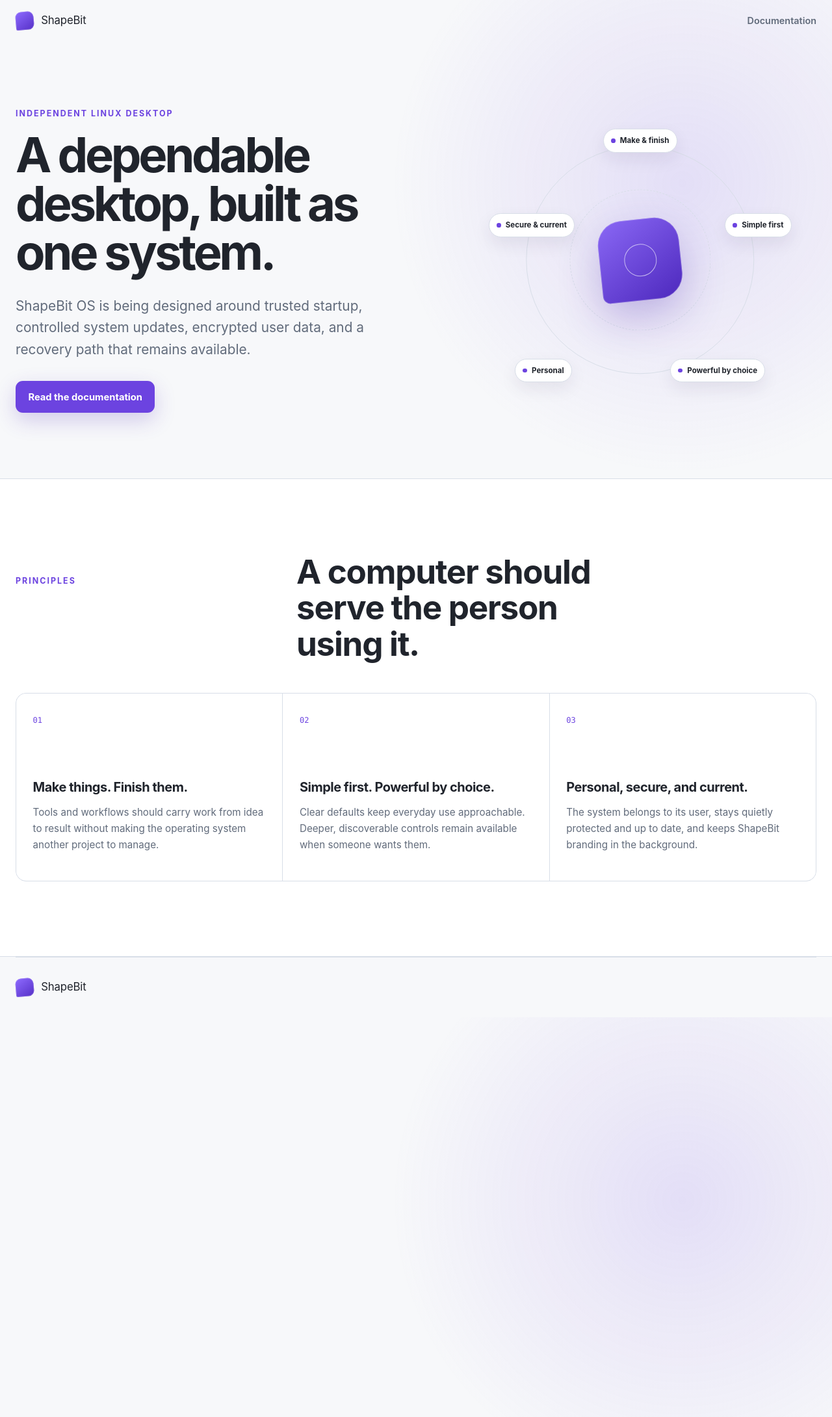
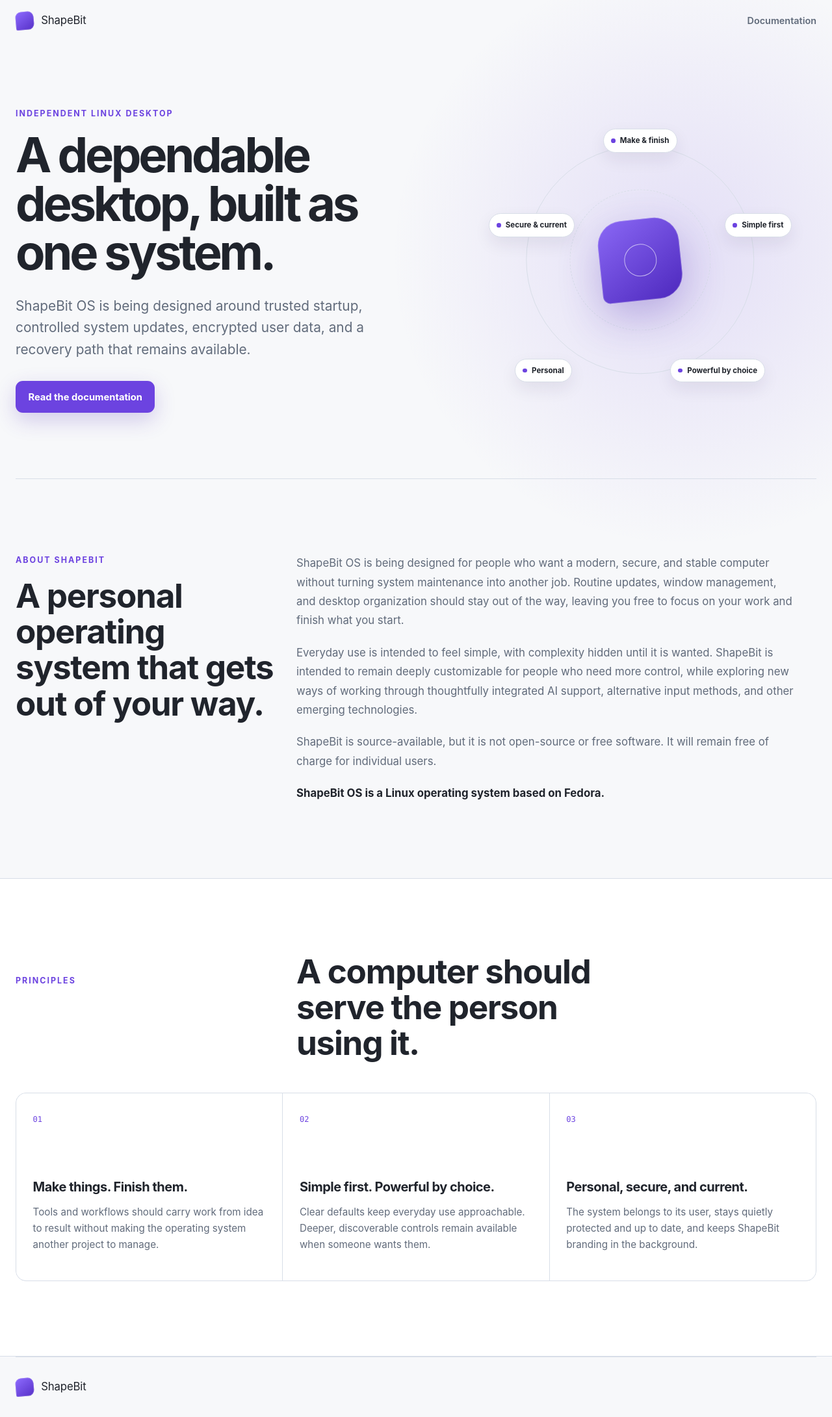
Before and after one commit to shapebit-software/docs, a Jekyll site: the page built from index.html, in a window 1280 px wide. Shown: the whole page at 65% size. Built offline with Jekyll 4.4.1, drawn with Linux system fonts in a browser that asks for light colours.

Commit message:
Update menu and landing page

```diff
--- a/_layouts/default.html
+++ b/_layouts/default.html
@@ -22,7 +22,7 @@
         <nav aria-label="Documentation navigation">
           <a class="nav-link{% if page.url == '/docs/' %} active{% endif %}" href="{{ '/docs/' | relative_url }}">Introduction</a>
 
-          <details class="nav-group"{% unless page.url == '/docs/' %} open{% endunless %}>
+          <details class="nav-group"{% unless page.url == '/docs/' or page.url == '/docs/license/' %} open{% endunless %}>
             <summary>Architecture</summary>
             <a class="nav-link nav-link-small{% if page.path == 'docs/Architecture.md' %} active{% endif %}" href="{{ '/docs/architecture/' | relative_url }}">Overview</a>
             <a class="nav-link nav-link-small{% if page.path == 'docs/base-system.md' %} active{% endif %}" href="{{ '/docs/base-system/' | relative_url }}">Base System</a>
@@ -32,6 +32,8 @@
             <a class="nav-link nav-link-small{% if page.path == 'docs/desktop.md' or page.path contains 'docs/desktop-' %} active{% endif %}" href="{{ '/docs/desktop/' | relative_url }}">Desktop Environment</a>
             <a class="nav-link nav-link-small{% if page.path == 'docs/diagnostics-recovery.md' %} active{% endif %}" href="{{ '/docs/diagnostics-recovery/' | relative_url }}">Diagnostics and Recovery</a>
           </details>
+
+          <a class="nav-link{% if page.path == 'docs/License.md' %} active{% endif %}" href="{{ '/docs/license/' | relative_url }}">License</a>
         </nav>
       </aside>
 
--- a/assets/css/style.scss
+++ b/assets/css/style.scss
@@ -483,6 +483,45 @@ th {
   left: -2%;
 }
 
+.project-introduction {
+  display: grid;
+  grid-template-columns: 1fr 2fr;
+  gap: 2rem;
+  width: min(100% - 3rem, 78rem);
+  margin: 0 auto;
+  padding: clamp(5rem, 9vw, 8rem) 0;
+  border-top: 1px solid var(--border);
+}
+
+.project-introduction h2 {
+  max-width: 14ch;
+  margin: 0;
+  padding: 0;
+  border: 0;
+  font-size: clamp(2rem, 4vw, 3.5rem);
+  line-height: 1.08;
+}
+
+.project-introduction-copy {
+  max-width: 48rem;
+}
+
+.project-introduction-copy p {
+  margin: 0 0 1.25rem;
+  color: var(--muted);
+  font-size: 1.05rem;
+  line-height: 1.75;
+}
+
+.project-introduction-copy p:last-child {
+  margin-bottom: 0;
+}
+
+.project-introduction-copy .project-foundation {
+  color: var(--text);
+  font-weight: 700;
+}
+
 .principles {
   padding: clamp(5rem, 9vw, 8rem) max(1.5rem, calc((100% - 78rem) / 2));
   border-block: 1px solid var(--border);
@@ -620,6 +659,10 @@ th {
     grid-template-columns: 1fr;
   }
 
+  .project-introduction {
+    grid-template-columns: 1fr;
+  }
+
   .principle-grid {
     grid-template-columns: 1fr;
   }
@@ -640,6 +683,7 @@ th {
 @media (max-width: 520px) {
   .landing-header,
   .hero,
+  .project-introduction,
   .landing-footer {
     width: min(100% - 2rem, 78rem);
   }
--- a/index.html
+++ b/index.html
@@ -23,6 +23,20 @@ title: ShapeBit OS
     <div class="quality quality-powerful"><i aria-hidden="true"></i><span>Powerful by choice</span></div>
     <div class="quality quality-personal"><i aria-hidden="true"></i><span>Personal</span></div>
     <div class="quality quality-protected"><i aria-hidden="true"></i><span>Secure &amp; current</span></div>
+  </div>
+</section>
+
+<section class="project-introduction" aria-labelledby="project-introduction-title">
+  <div>
+    <p class="eyebrow">About ShapeBit</p>
+    <h2 id="project-introduction-title">A personal operating system that gets out of your way.</h2>
+  </div>
+
+  <div class="project-introduction-copy">
+    <p>ShapeBit OS is being designed for people who want a modern, secure, and stable computer without turning system maintenance into another job. Routine updates, window management, and desktop organization should stay out of the way, leaving you free to focus on your work and finish what you start.</p>
+    <p>Everyday use is intended to feel simple, with complexity hidden until it is wanted. ShapeBit is intended to remain deeply customizable for people who need more control, while exploring new ways of working through thoughtfully integrated AI support, alternative input methods, and other emerging technologies.</p>
+    <p>ShapeBit is source-available, but it is not open-source or free software. It will remain free of charge for individual users.</p>
+    <p class="project-foundation">ShapeBit OS is a Linux operating system based on Fedora.</p>
   </div>
 </section>
 
```
